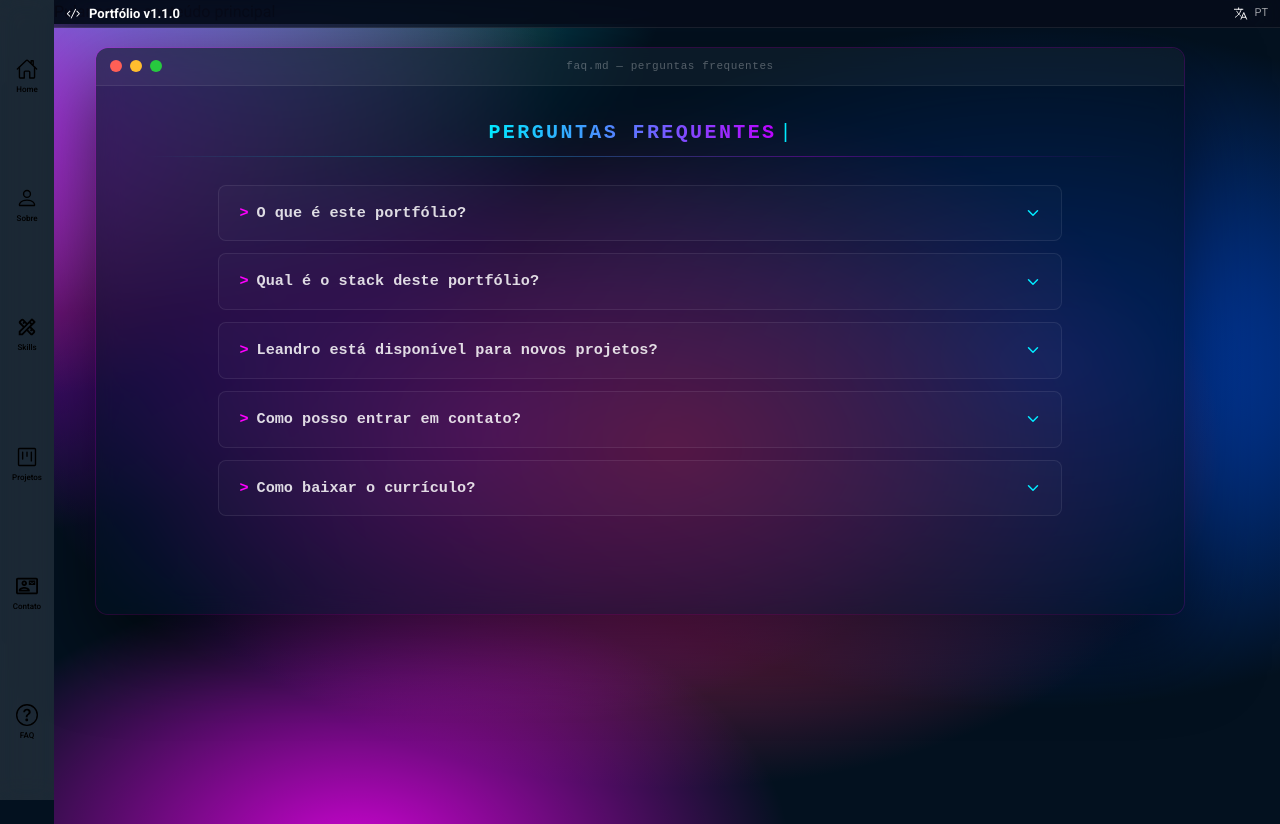
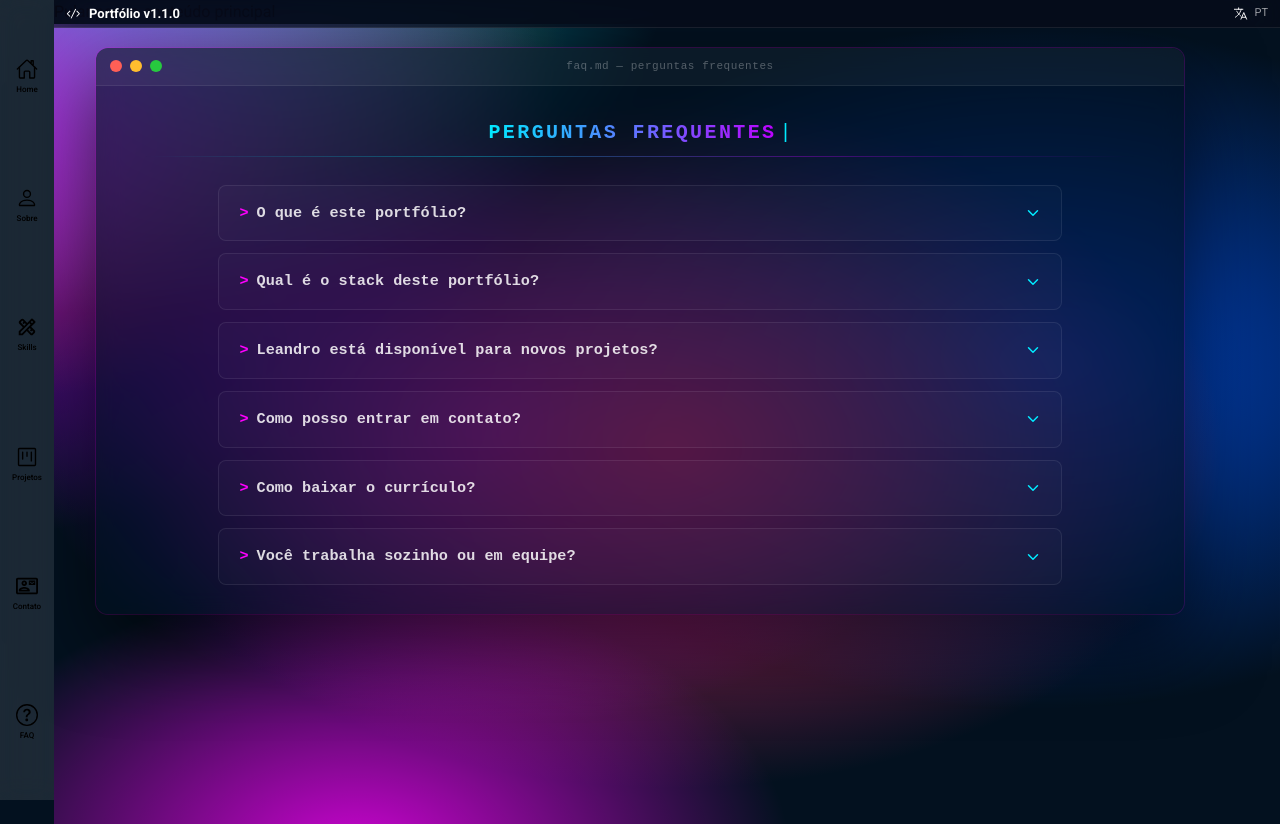
Before and after one commit to LeandroDukievicz/Portifolio-Cyber-Dukie, a Next.js app: page /faq in a window 1280 px wide. Built offline with nearby package versions, Linux system fonts and the light colour scheme.

Commit message:
feat(faq): adicionar pergunta sobre trabalho solo ou em equipe (PT e EN)

```diff
--- a/app/faq/page.tsx
+++ b/app/faq/page.tsx
@@ -26,6 +26,10 @@ const FAQ_PT = [
     q: "Como baixar o currículo?",
     a: "O currículo pode ser baixado diretamente pela página inicial do portfólio, clicando no botão 'Baixar Currículo', ou digitando 'cv' no terminal.",
   },
+  {
+    q: "Você trabalha sozinho ou em equipe?",
+    a: "Eu trabalho bem nos dois cenários. Posso trabalhar com squads ágeis (Scrum, Kanban) e comunicação assíncrona com times distribuídos, mas também tenho autonomia suficiente para tocar meus projetos como desenvolvedor independente, consigo gerenciar o escopo, prazos e entregas sem supervisão constante.",
+  },
 ];
 
 const FAQ_EN = [
@@ -48,6 +52,10 @@ const FAQ_EN = [
   {
     q: "How do I download the resume?",
     a: "The resume can be downloaded directly from the portfolio's home page by clicking the 'Download CV' button, or by typing 'cv' in the terminal.",
+  },
+  {
+    q: "Do you work alone or in a team?",
+    a: "I work well in both scenarios. I can work with agile squads (Scrum, Kanban) and async communication with distributed teams, but I also have enough autonomy to run my own projects as an independent developer — managing scope, deadlines, and deliverables without constant supervision.",
   },
 ];
 
```
